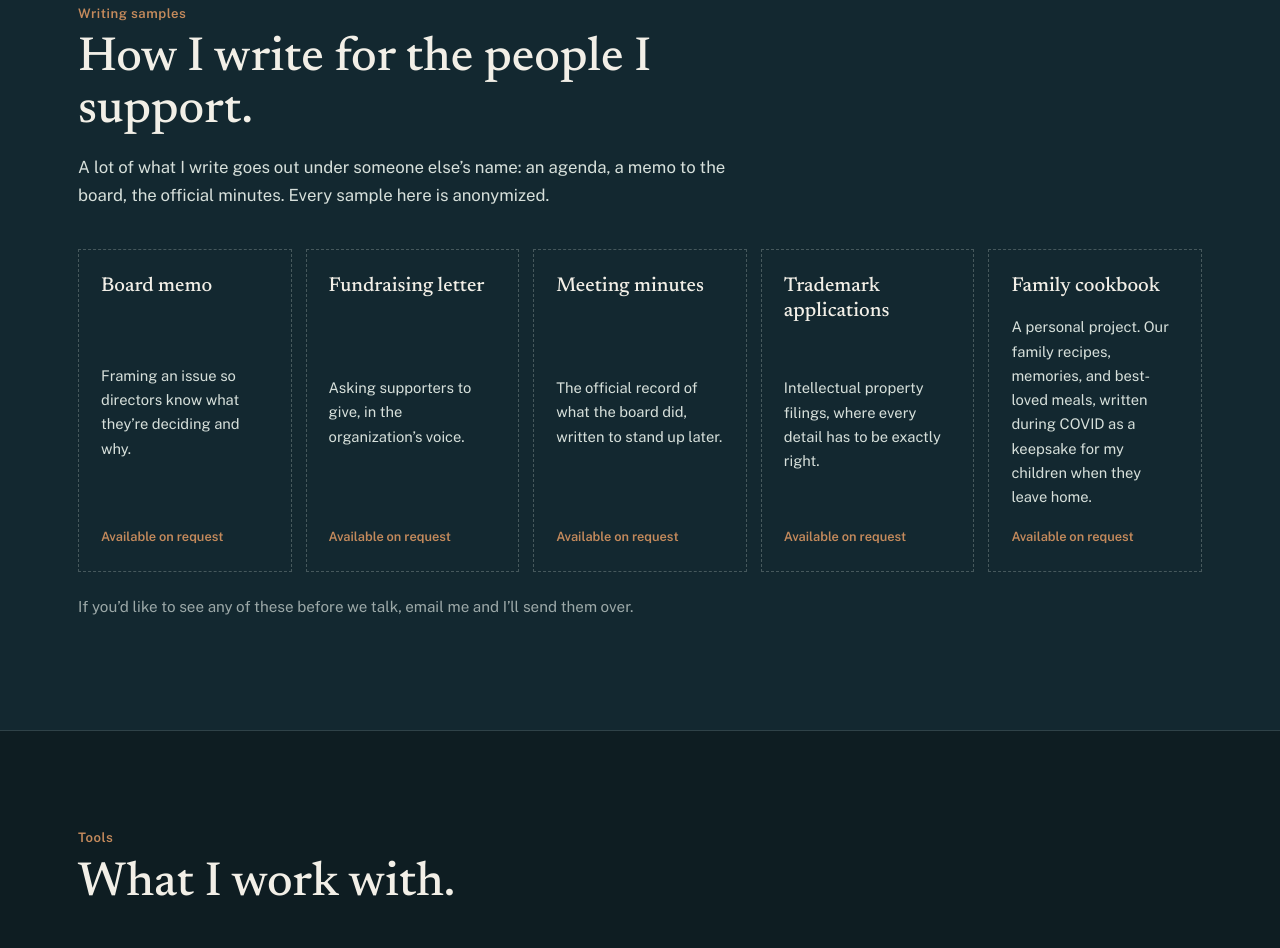
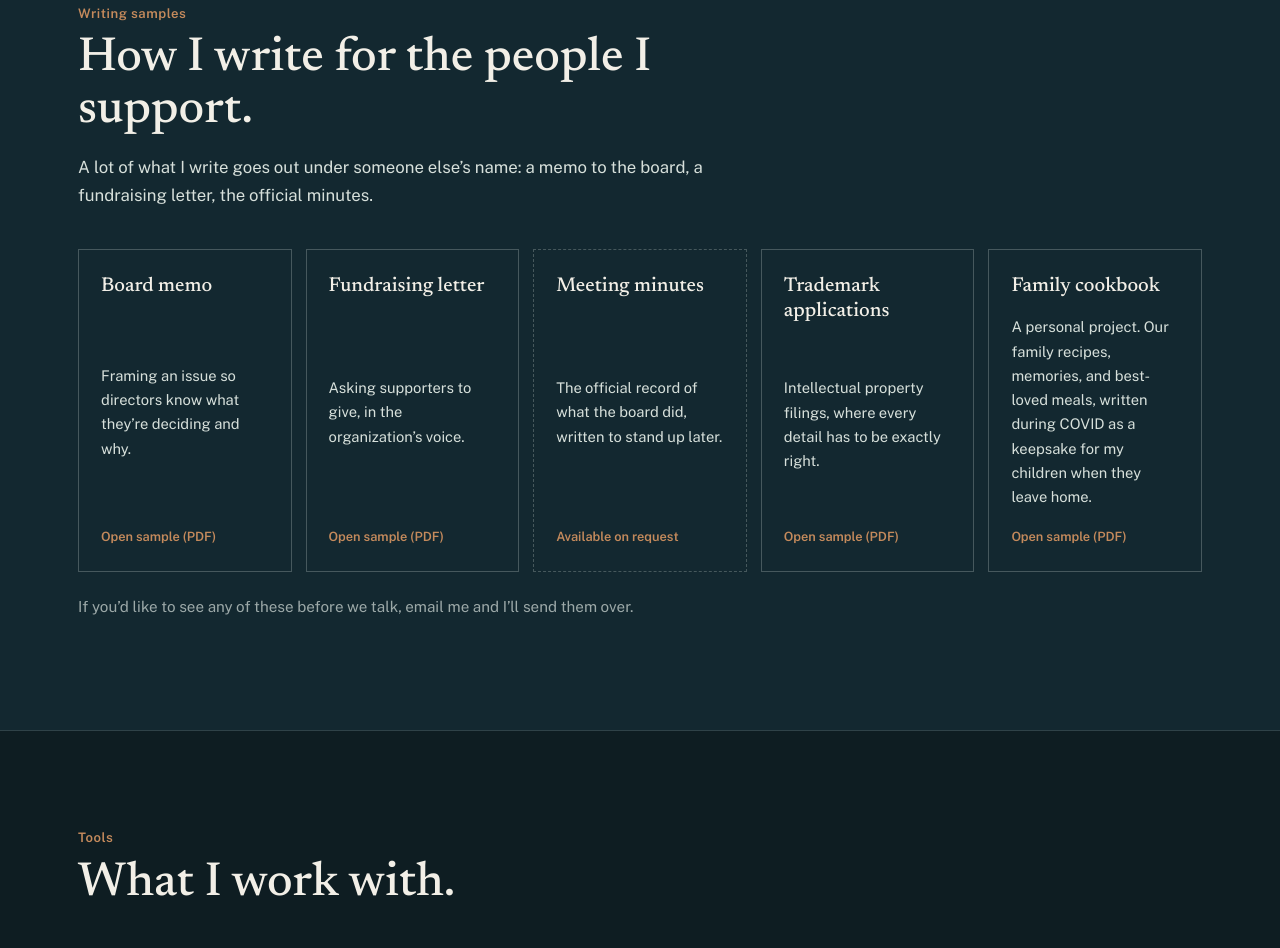
Before and after one commit to DanielleJRhodes/DanielleJRhodes.github.io, a plain HTML site: page index.html in a window 1280 px wide. Shown: the part 5929-6877 px from the top of the page. Drawn offline with nearby package versions, Linux system fonts and the light colour scheme.

Commit message:
Add files via upload

```diff
--- a/index.html
+++ b/index.html
@@ -354,7 +354,7 @@
     <div class="section-head">
       <div class="eyebrow">Writing samples</div>
       <h2>How I write for the people I support.</h2>
-      <p>A lot of what I write goes out under someone else’s name: an agenda, a memo to the board, the official minutes. Every sample here is anonymized.</p>
+      <p>A lot of what I write goes out under someone else’s name: a memo to the board, a fundraising letter, the official minutes.</p>
     </div>
     <!--
       TO ADD A SAMPLE: upload the PDF to this repository (for example minutes-sample.pdf),
@@ -362,11 +362,11 @@
       and its closing </div> to </a>, and change "Available on request" to "Open sample (PDF)".
     -->
     <div class="samples">
-      <div class="slot"><h3>Board memo</h3><p>Framing an issue so directors know what they’re deciding and why.</p><span>Available on request</span></div>
-      <div class="slot"><h3>Fundraising letter</h3><p>Asking supporters to give, in the organization’s voice.</p><span>Available on request</span></div>
+      <a class="slot" href="board-memo.pdf" target="_blank" rel="noopener"><h3>Board memo</h3><p>Framing an issue so directors know what they’re deciding and why.</p><span>Open sample (PDF)</span></a>
+      <a class="slot" href="fundraising-letter.pdf" target="_blank" rel="noopener"><h3>Fundraising letter</h3><p>Asking supporters to give, in the organization’s voice.</p><span>Open sample (PDF)</span></a>
       <div class="slot"><h3>Meeting minutes</h3><p>The official record of what the board did, written to stand up later.</p><span>Available on request</span></div>
-      <div class="slot"><h3>Trademark applications</h3><p>Intellectual property filings, where every detail has to be exactly right.</p><span>Available on request</span></div>
-      <div class="slot"><h3>Family cookbook</h3><p>A personal project. Our family recipes, memories, and best-loved meals, written during COVID as a keepsake for my children when they leave home.</p><span>Available on request</span></div>
+      <a class="slot" href="trademark-application.pdf" target="_blank" rel="noopener"><h3>Trademark applications</h3><p>Intellectual property filings, where every detail has to be exactly right.</p><span>Open sample (PDF)</span></a>
+      <a class="slot" href="family-cookbook.pdf" target="_blank" rel="noopener"><h3>Family cookbook</h3><p>A personal project. Our family recipes, memories, and best-loved meals, written during COVID as a keepsake for my children when they leave home.</p><span>Open sample (PDF)</span></a>
     </div>
     <p class="samples-note">If you’d like to see any of these before we talk, email me and I’ll send them over.</p>
   </div>
```
